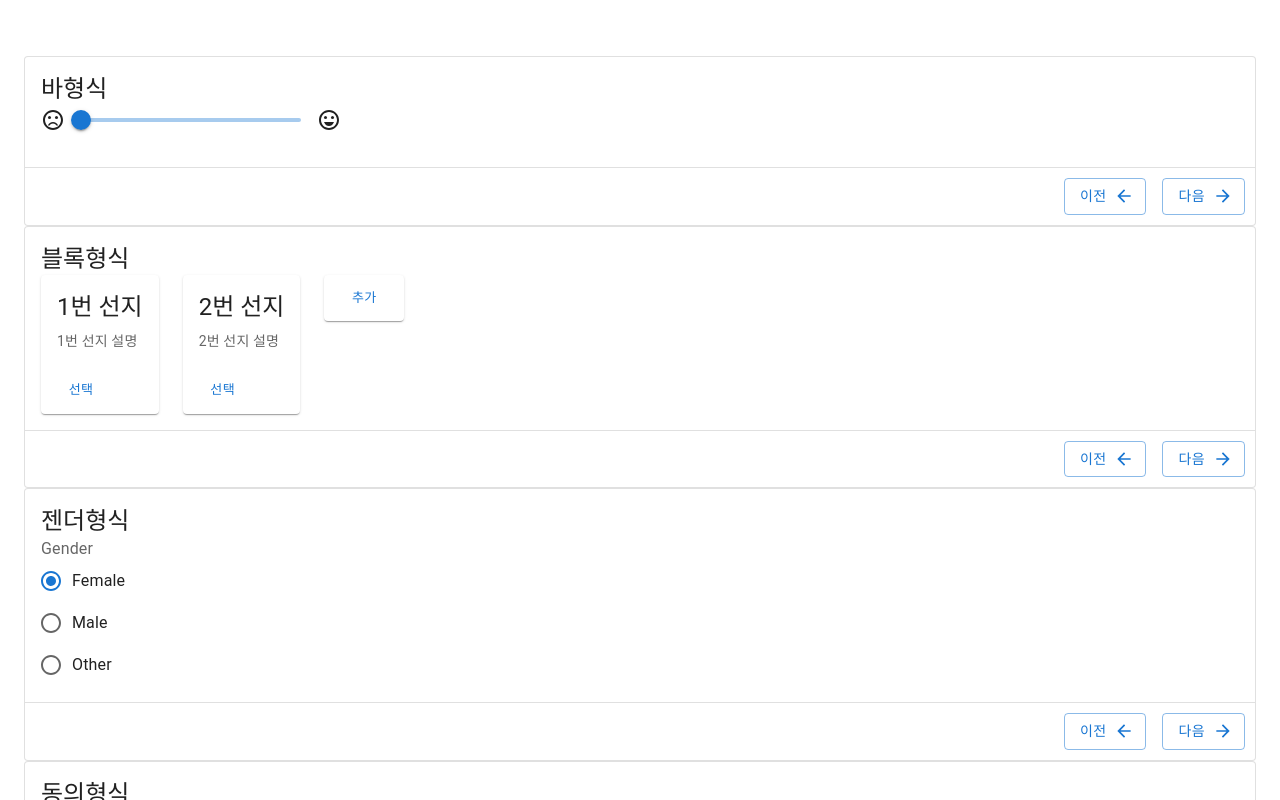
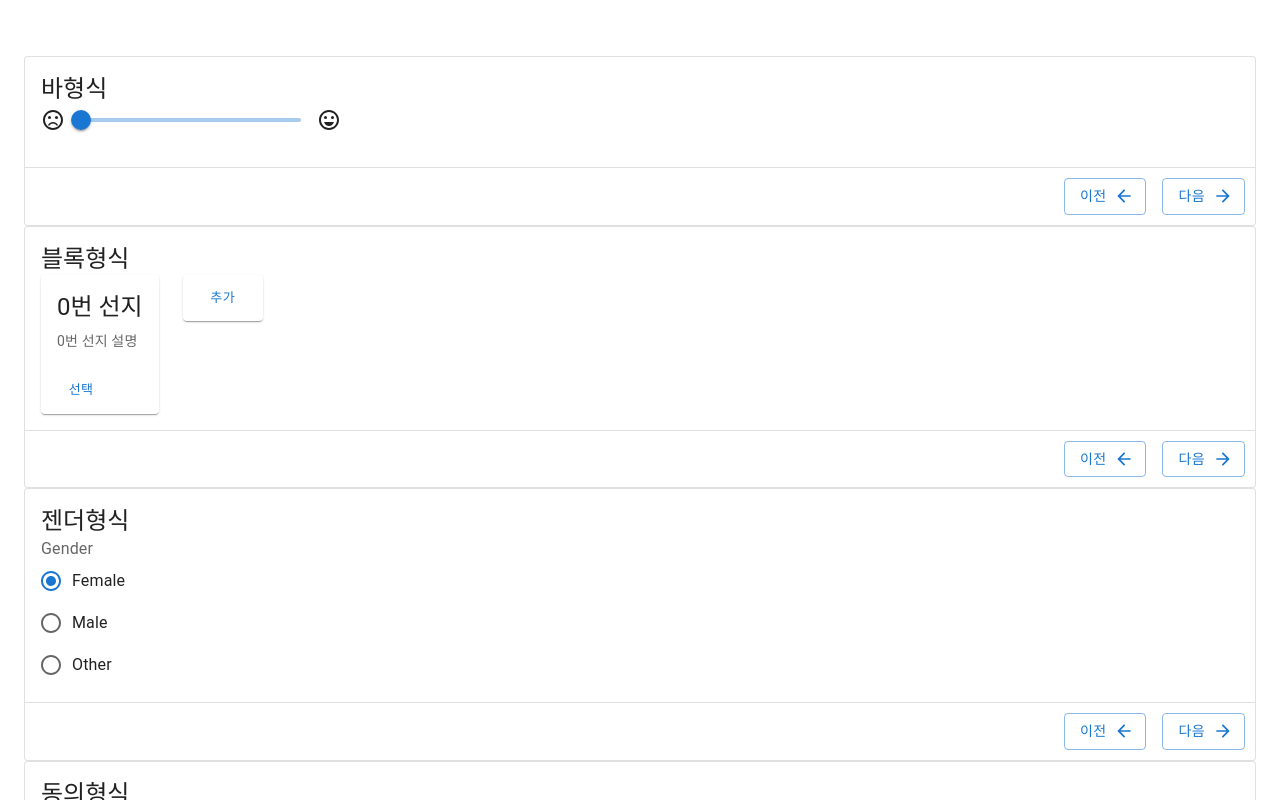
Before and after one commit to forwarder1121/survey_tool, a React (Create React App) app: page / in a window 1280 px wide. Both pictures are taken after a click on the button "추가". Shown: the top 800 px of the page. Built offline with nearby package versions, Linux system fonts and the light colour scheme.

Commit message:
[기능추가] BlockType - 선택하면 하나의 블럭만 다른 색으로 표시

```diff
--- a/src/components/layouts/Content.js
+++ b/src/components/layouts/Content.js
@@ -18,7 +18,7 @@ const Content = () => {
   return (
     <Container>
       {Object.values(questions).map(item => (
-        <Question type={item.type} title={item.title} />
+        <Question key={item.id} type={item.type} title={item.title} />
       ))}
     </Container>
   );
--- a/src/components/layouts/contents/questions/BlockType.js
+++ b/src/components/layouts/contents/questions/BlockType.js
@@ -9,26 +9,42 @@ import { useState } from "react";
 
 const BlockType = () => {
   //choices는 blocktype에서 사용될 모든 선지에 대한 정보를 나타냅니다.
+  const [choices, setChoices] = useState({});
 
-  const [choices, setChoices] = useState({
-    1: { id: "1", title: "1번 선지", subtitle: "1번 선지 설명" },
-  });
   const _addChoice = () => {
-    const ID = Object.keys(choices).length + 1;
+    const ID = Object.keys(choices).length;
     const newChoiceObject = {
       [ID]: {
         id: ID,
         title: ID + "번 선지",
         subtitle: ID + "번 선지 설명",
+        isSelected: false,
       },
     };
     setChoices({ ...choices, ...newChoiceObject });
   };
+
+  const _onChoose = item => {
+    const currentChoices = Object.assign({}, choices);
+    for (var i = 0; i < Object.keys(choices).length; i++) {
+      choices[i].isSelected = false;
+    }
+    currentChoices[item.id].isSelected = true;
+    setChoices(currentChoices);
+  };
+
   return (
     <Grid container spacing={2}>
       {Object.values(choices).map(item => (
-        <Grid item>
-          <Block title={item.title} subtitle={item.subtitle} />
+        <Grid item key={item.id}>
+          <Block
+            id={item.id}
+            title={item.title}
+            subtitle={item.subtitle}
+            item={item}
+            onChoose={_onChoose}
+            isSelected={item.isSelected}
+          />
         </Grid>
       ))}
       <Grid item>
@@ -38,24 +54,33 @@ const BlockType = () => {
   );
 };
 
-const Block = props => {
+const Block = ({ title, subtitle, onChoose, item, isSelected }) => {
+  const _onClick = () => {
+    onChoose(item);
+  };
   return (
-    <Card sx={{ maxWidth: 250 }}>
+    <Card
+      sx={{ maxWidth: 250 }}
+      style={{ background: isSelected ? "green" : "none" }}
+    >
       <CardContent>
         <Typography gutterBottom variant="h5" component="div">
-          {props.title}
+          {title}
         </Typography>
         <Typography variant="body2" color="text.secondary">
-          {props.subtitle}
+          {subtitle}
         </Typography>
       </CardContent>
       <CardActions>
-        <Button size="small">선택</Button>
+        <Button size="small" onClick={_onClick}>
+          선택
+        </Button>
       </CardActions>
     </Card>
   );
 };
 
+//Block 선지를 추가하는 컴포넌트
 const AddBlock = props => {
   return (
     <Card sx={{ maxWidth: 250 }}>
@@ -67,4 +92,5 @@ const AddBlock = props => {
     </Card>
   );
 };
+
 export default BlockType;
```
